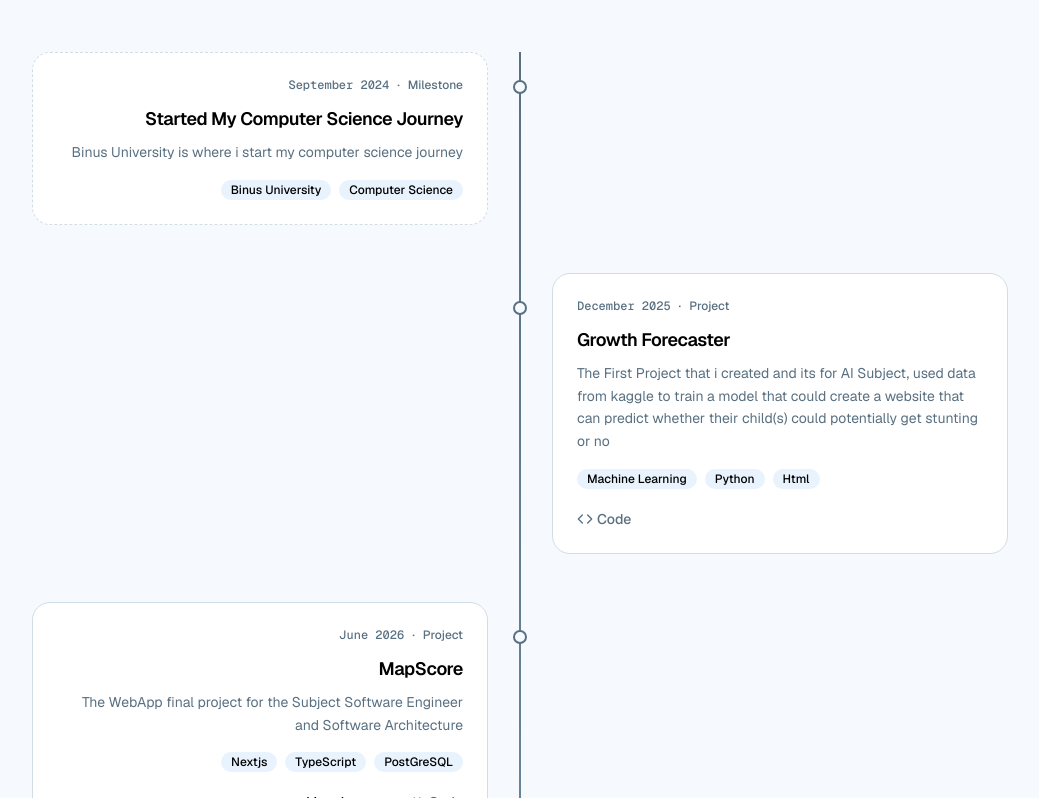
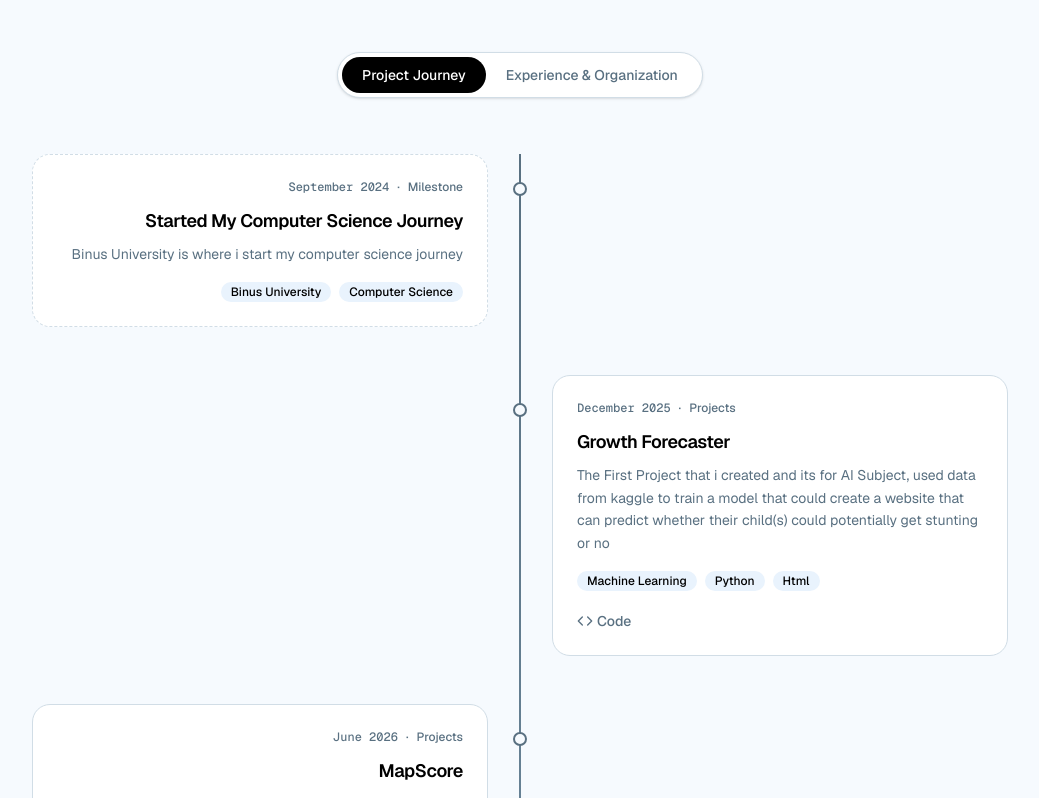
Before and after one commit to Vy-ak/VyaPortfolio, a Next.js app: page / in a window 1280 px wide. Shown: the part 944-1742 px from the top of the page, without its empty margins (120-1159 px from the left). Built offline with nearby package versions, Linux system fonts and the light colour scheme.

Commit message:
add experience tabs and new experiences

```diff
--- a/components/Journey.tsx
+++ b/components/Journey.tsx
@@ -1,14 +1,98 @@
 "use client";
-import { useRef } from "react";
-import { motion, useScroll, useSpring, useTransform } from "framer-motion";
+import { useRef, useState } from "react";
+import { AnimatePresence, motion, useScroll, useSpring, useTransform } from "framer-motion";
 import { ArrowUpRight, Code } from "lucide-react";
-import { journey, type Stop } from "@/data/journey";
+import { experiences, journey, type Stop } from "@/data/journey";
 import FadeIn from "./FadeIn";
 import SectionHeading from "./SectionHeading";
 
 const LINE_POS = "left-[15px] md:left-[calc(50%-1px)]";
 
+type TabId = "projects" | "experience";
+
+const TABS: { id: TabId; label: string }[] = [
+  { id: "projects", label: "Project Journey" },
+  { id: "experience", label: "Experience & Organization" },
+];
+
+const HEADING: Record<TabId, { eyebrow: string; title: string; description: string }> = {
+  projects: {
+    eyebrow: "The road so far",
+    title: "My journey",
+    description: "Every project I've built, in the order I built it.",
+  },
+  experience: {
+    eyebrow: "Beyond code",
+    title: "Experience & Organization",
+    description: "Roles, communities, and teams I've been part of.",
+  },
+};
+
 export default function Journey() {
+  const [tab, setTab] = useState<TabId>("projects");
+  const heading = HEADING[tab];
+
+  return (
+    <section id="journey" className="mx-auto w-full max-w-5xl px-6 py-24">
+      <FadeIn>
+        <SectionHeading
+          center
+          eyebrow={heading.eyebrow}
+          title={heading.title}
+          description={heading.description}
+        />
+      </FadeIn>
+
+      <FadeIn delay={0.05}>
+        <div role="tablist" aria-label="Journey categories" className="mb-14 flex justify-center">
+          <div className="inline-flex rounded-full border bg-card p-1 shadow-sm">
+            {TABS.map((t) => {
+              const active = t.id === tab;
+              return (
+                <button
+                  key={t.id}
+                  role="tab"
+                  aria-selected={active}
+                  onClick={() => setTab(t.id)}
+                  className={`relative rounded-full px-5 py-2 text-sm font-medium transition-colors ${
+                    active ? "text-primary-foreground" : "text-muted-foreground hover:text-foreground"
+                  }`}
+                >
+                  {active && (
+                    <motion.span
+                      layoutId="journey-tab-pill"
+                      className="absolute inset-0 rounded-full bg-foreground"
+                      transition={{ type: "spring", damping: 22, stiffness: 320 }}
+                    />
+                  )}
+                  <span className="relative z-10">{t.label}</span>
+                </button>
+              );
+            })}
+          </div>
+        </div>
+      </FadeIn>
+
+      <AnimatePresence mode="wait">
+        <motion.div
+          key={tab}
+          initial={{ opacity: 0, y: 16 }}
+          animate={{ opacity: 1, y: 0 }}
+          exit={{ opacity: 0, y: -12 }}
+          transition={{ duration: 0.3, ease: "easeOut" }}
+        >
+          {tab === "projects" ? (
+            <RoadTimeline stops={journey} />
+          ) : (
+            <RoadTimeline stops={experiences} />
+          )}
+        </motion.div>
+      </AnimatePresence>
+    </section>
+  );
+}
+
+function RoadTimeline({ stops }: { stops: Stop[] }) {
   const roadRef = useRef<HTMLDivElement>(null);
 
   const { scrollYProgress } = useScroll({
@@ -19,16 +103,6 @@ export default function Journey() {
   const dotTop = useTransform(progress, [0, 1], ["0%", "100%"]);
 
   return (
-    <section id="journey" className="mx-auto w-full max-w-5xl px-6 py-24">
-      <FadeIn>
-        <SectionHeading
-          center
-          eyebrow="The road so far"
-          title="My journey"
-          description="Every project I've built, in the order I built it."
-        />
-      </FadeIn>
-
     <div ref={roadRef} className="relative">
       <div className={`absolute inset-y-0 w-0.5 bg-border ${LINE_POS}`} />
       <motion.div
@@ -41,12 +115,11 @@ export default function Journey() {
       />
 
       <ol className="space-y-12">
-          {journey.map((stop, i) => (
-            <JourneyItem key={stop.title} stop={stop} side={i % 2 === 0 ? "left" : "right"} />
+        {stops.map((stop, i) => (
+          <JourneyItem key={`${stop.title}-${stop.date}-${i}`} stop={stop} side={i % 2 === 0 ? "left" : "right"} />
         ))}
       </ol>
     </div>
-    </section>
   );
 }
 
@@ -70,20 +143,20 @@ function JourneyItem({ stop, side }: { stop: Stop; side: "left" | "right" }) {
 }
 
 function Card({ stop, alignRight }: { stop: Stop; alignRight: boolean }) {
-  const isProject = stop.type === "Projects";
+  const isSolid = stop.type === "Projects" || stop.type === "Experience";
   const align = alignRight ? "md:text-right" : "";
   const justify = alignRight ? "md:justify-end" : "";
 
   return (
     <div
       className={`rounded-2xl border bg-card p-6 transition duration-300 hover:-translate-y-1 hover:shadow-xl hover:shadow-brand/15 ${align} ${
-        isProject ? "" : "border-dashed"
+        isSolid ? "" : "border-dashed"
       } ${stop.current ? "border-brand/60" : ""}`}
     >
       <div className={`mb-3 flex items-center gap-2 text-xs font-medium text-muted-foreground ${justify}`}>
         <span className="font-mono">{stop.date}</span>
         <span aria-hidden>·</span>
-        <span className={isProject ? "text-brand" : ""}>{isProject ? "Project" : "Milestone"}</span>
+        <span className={isSolid ? "text-brand" : ""}>{stop.type}</span>
       </div>
 
       <h3 className="text-lg font-semibold tracking-tight">{stop.title}</h3>
@@ -99,7 +172,7 @@ function Card({ stop, alignRight }: { stop: Stop; alignRight: boolean }) {
         </div>
       )}
 
-      {(stop.demo || stop.github) && (
+      {(stop.demo || stop.github || stop.link) && (
         <div className={`mt-5 flex gap-4 text-sm font-medium ${justify}`}>
           {stop.demo && (
             <a href={stop.demo} target="_blank" className="inline-flex items-center gap-1 hover:text-brand">
@@ -111,6 +184,11 @@ function Card({ stop, alignRight }: { stop: Stop; alignRight: boolean }) {
               <Code className="size-4" /> Code
             </a>
           )}
+          {stop.link && (
+            <a href={stop.link} target="_blank" rel="noreferrer" className="inline-flex items-center gap-1 hover:text-brand">
+              {stop.linkLabel ?? "Link"} <ArrowUpRight className="size-4" />
+            </a>
+          )}
         </div>
       )}
     </div>
--- a/data/journey.ts
+++ b/data/journey.ts
@@ -1,11 +1,13 @@
 export type Stop = {
-    type: "Projects" | "Milestone";
+    type: "Projects" | "Milestone" | "Experience" | "Organization";
     date: string;
     title: string;
     description: string;
     tags?: string[];
     github?: string;
     demo?: string;
+    link?: string;
+    linkLabel?: string;
     current?: boolean;
 };
 
@@ -75,3 +77,70 @@ export const journey: Stop[] = [
         current: true
     },
 ]
+
+export const experiences: Stop[] = [
+    {
+        type: "Organization",
+        date: "September 2022 — September 2023",
+        title: "Programming Division Manager — IT Doeta",
+        description: "Led the programming division of the IT Doeta extracurricular. Managed division activities and mentored members in programming.",
+        tags: ["Organization", "Leadership", "Programming", "IT Doeta"],
+    },
+    {
+        type: "Organization",
+        date: "January 2025 — March 2026",
+        title: "BNCC — LnT Activist",
+        description: "Activist in the Learning and Training (LnT) division at BNCC. Assisted in training sessions and organizational activities.",
+        tags: ["BNCC", "Learning and Training", "Organization"],
+    },
+    {
+        type: "Experience",
+        date: "24 — 25 November 2025",
+        title: "Teaching Assistant — Swift Workshop @ Al Azhar Bintaro",
+        description: "Freelance teaching assistant for a Swift workshop for students. Helped participants follow the material and finish their assignments.",
+        tags: ["Freelance", "Teaching Assistant", "Swift", "Al Azhar Bintaro"],
+        link: "https://www.instagram.com/usn_vy/p/DU0OQ0jkgZJ/",
+        linkLabel: "Instagram post",
+    },
+    {
+        type: "Experience",
+        date: "31 January 2026",
+        title: "Teaching Assistant — Swift Workshop @ Al Azhar 19 Bekasi",
+        description: "Freelance teaching assistant for a Swift workshop for students. Helped participants follow the material and finish their assignments.",
+        tags: ["Freelance", "Teaching Assistant", "Swift", "Al Azhar Bekasi"],
+        link: "https://www.instagram.com/usn_vy/p/DUzBSCDE7TB/",
+        linkLabel: "Instagram post",
+    },
+    {
+        type: "Organization",
+        date: "April 2026 — Present",
+        title: "BNCC — LnT Staff",
+        description: "Staff in the Learning and Training (LnT) division at BNCC. Responsible for running training programs and developing learning materials.",
+        tags: ["BNCC", "Learning and Training", "Organization"],
+        current: true,
+    },
+    {
+        type: "Organization",
+        date: "June 2026 — Present",
+        title: "Cosplay Thieves — Developer",
+        description: "Maintain community systems: CT Media and CT Officer Discord bots plus the CT Dashboard for staff operations.",
+        tags: ["Community", "Discord", "Next.js"],
+        current: true,
+    },
+    {
+        type: "Experience",
+        date: "July 2026",
+        title: "Freelance Web Developer — BKS SMPIT Alfityan Tangerang",
+        description: "Worked directly with customers to ship a digital yearbook website, convincing parents that a web-based yearbook is more reliable than print.",
+        tags: ["Freelance", "JavaScript", "Client Work"],
+    },
+    {
+        type: "Experience",
+        date: "22 September 2026",
+        title: "Teaching Assistant — Swift Workshop @ Al Azhar Bintaro",
+        description: "Freelance teaching assistant for a Swift workshop for teachers. Ensured everyone completed the workshop assignment and helped everyone understand what was happening.",
+        tags: ["Freelance", "Teaching Assistant", "Swift", "Al Azhar Bintaro"],
+        link: "https://www.instagram.com/usn_vy/p/Ddl1-tVn505/",
+        linkLabel: "Instagram post",
+    },
+];
```
Lines whose indentation alone changed are shown as unchanged.
